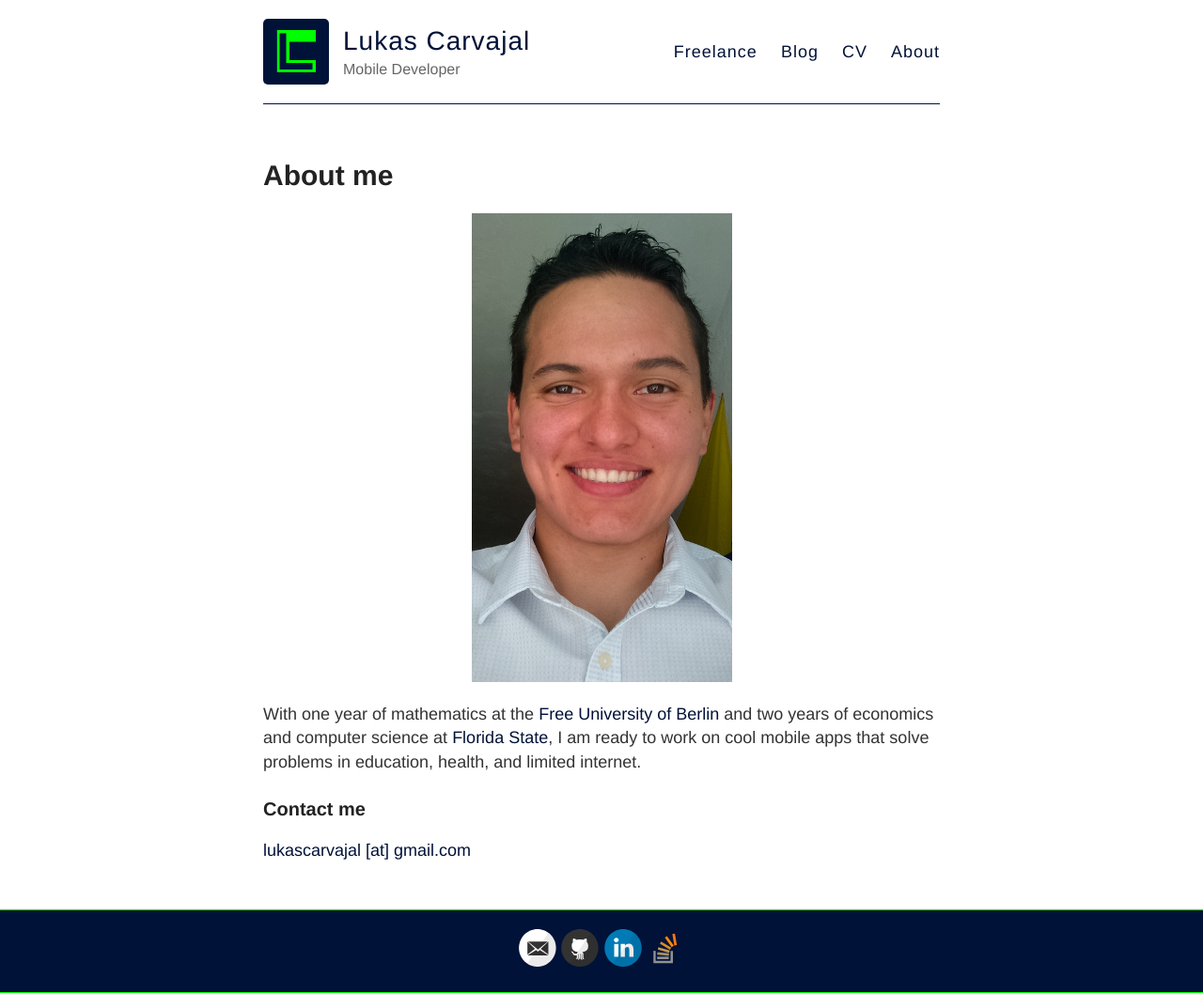
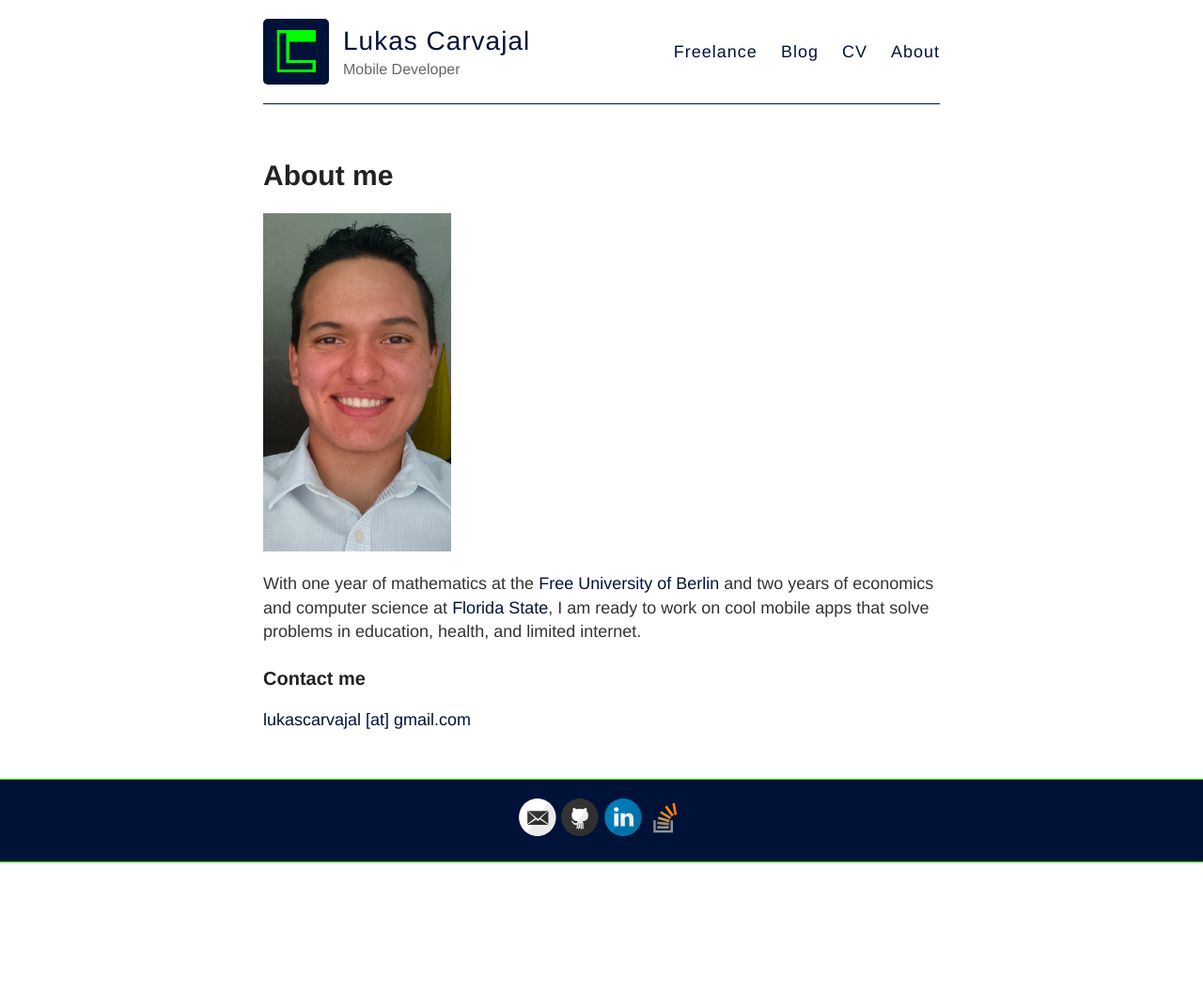
Before and after one commit to Lcarvajal/Lcarvajal.github.io, a Jekyll site: the page built from about.md, in a window 1280 px wide. Shown: the whole page at 94% size. Built offline with Jekyll 4.4.1, drawn with Linux system fonts in a browser that asks for light colours; Markdown is read by kramdown in place of the engine named in the settings; after the commit the page ends 918 px from its top, so only the background shows below that.

Commit message:
add photo of me site/images

```diff
--- a/about.md
+++ b/about.md
@@ -4,9 +4,7 @@
 permalink: /about/
 ---
 
-<div class="container-fluid" style="text-align: center; width:100%;">
-	<img class="img-responsive" src="../images/me.png" alt="me" style="max-width: 300px;" />
-</div>
+<img class="img-responsive" src="../images/me.png" alt="me" style="max-width: 200px;" />
 
 With one year of mathematics at the <a href="https://en.wikipedia.org/wiki/Free_University_Berlin" target="_blank">Free University of Berlin</a> and two years of economics and computer science at <a href="https://en.wikipedia.org/wiki/Florida_State_University" target="_blank">Florida State</a>, I am ready to work on cool mobile apps that solve problems in education, health, and limited internet.
 
```
